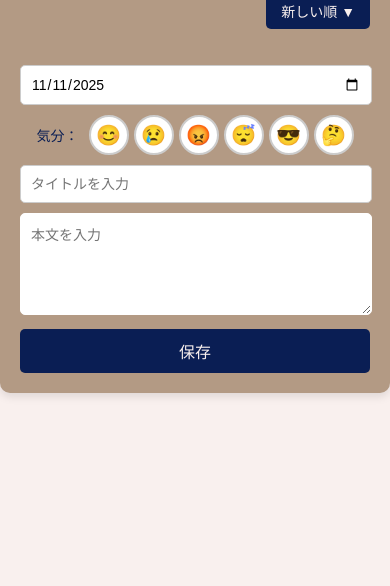
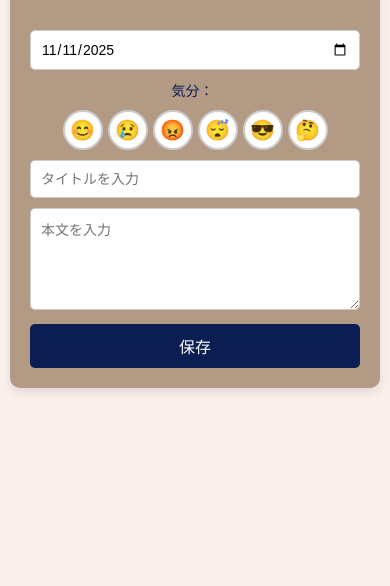
Before and after one commit to Koyuki-05/diary_app, a plain HTML site: page index.html in a window 390 px wide. Shown: the part 298-884 px from the top of the page. After the commit the page ends 844 px from the top, so only its background shows below. Drawn offline with Linux system fonts and the light colour scheme.

Commit message:
Update styles.css
all color changes and smartphone ver.

```diff
--- a/styles.css
+++ b/styles.css
@@ -7,17 +7,19 @@ body {
   justify-content: center;
   align-items: center;
   min-height: 100vh;
-  padding: 20px 0;
+  padding: 10px;
+  box-sizing: border-box;
 }
 
 .todo-app {
   background-color: #b39a84;
   padding: 20px;
   border-radius: 10px;
-  width: 400px;
-  max-width: 90%;
+  width: 100%;
+  max-width: 400px;
   box-shadow: 0 4px 8px rgba(0, 0, 0, 0.1);
   text-align: center;
+  box-sizing: border-box;
 }
 
 h1 {
@@ -32,8 +34,6 @@ h1 {
   margin-bottom: 10px;
 }
 
-
-/* 並び替えボタン背景 */
 .sort-btn {
   width: auto;
   padding: 8px 15px;
@@ -41,9 +41,8 @@ h1 {
   background-color: #0a1e54;
 }
 
-/* 並び替えボタン触った時 */
 .sort-btn:hover {
-  background-color: #943c3c;
+  background-color: #9f2525;
 }
 
 ul {
@@ -54,7 +53,6 @@ ul {
   margin-bottom: 20px;
 }
 
-/* 保存済み日記一覧 */
 li {
   background-color: #ffffff;
   border-radius: 5px;
@@ -67,11 +65,11 @@ li {
 }
 
 li:hover {
-  background-color: #efe6e4;
+  background-color: #f5f5f5;
 }
 
 li.expanded {
-  background-color: #f9f0ee;
+  background-color: #f0f0f0;
 }
 
 .entry-header {
@@ -84,7 +82,7 @@ li.expanded {
 .entry-content {
   margin-top: 10px;
   padding: 10px;
-  background-color: #fffaf9;
+  background-color: #fafafa;
   border-radius: 5px;
   text-align: left;
   white-space: pre-wrap;
@@ -114,11 +112,12 @@ li.expanded {
 input[type="text"],
 input[type="date"] {
   padding: 10px;
-  width: calc(100% - 20px);
+  width: 100%;
   margin-bottom: 10px;
   border-radius: 5px;
   border: 1px solid #ccc;
   font-size: 14px;
+  box-sizing: border-box;
 }
 
 input[type="date"] {
@@ -131,12 +130,16 @@ input[type="date"] {
   justify-content: center;
   margin-bottom: 10px;
   gap: 5px;
+  flex-wrap: wrap;
 }
 
 .emotion-selector label {
   font-size: 14px;
   color: #0a1e54;
   margin-right: 5px;
+  width: 100%;
+  text-align: center;
+  margin-bottom: 5px;
 }
 
 .emotion-btn {
@@ -145,7 +148,7 @@ input[type="date"] {
   font-size: 20px;
   padding: 5px;
   border: 2px solid #ccc;
-  background-color: #ffffff;
+  background-color: white;
   border-radius: 50%;
   cursor: pointer;
   transition: all 0.2s;
@@ -158,7 +161,7 @@ input[type="date"] {
 
 .emotion-btn.selected {
   border-color: #0a1e54;
-  background-color: #cfc7c8;
+  background-color: #e0e5f2;
   transform: scale(1.15);
 }
 
@@ -169,18 +172,19 @@ input[type="date"] {
 
 textarea {
   padding: 10px;
-  width: calc(100% - 20px);
+  width: 100%;
   margin-bottom: 10px;
   border-radius: 5px;
-  border: 1px solid #ffffff;
+  border: 1px solid #ccc;
   font-size: 14px;
   font-family: 'Arial', sans-serif;
   resize: vertical;
+  box-sizing: border-box;
 }
 
 button {
   background-color: #0a1e54;
-  color: #f9f0ee;
+  color: white;
   padding: 10px;
   border: none;
   border-radius: 5px;
@@ -194,6 +198,5 @@ button:hover {
 }
 
 .delete-btn:hover {
-  background-color: #943c3c;
-
+  background-color: #9f2525;
 }
```
